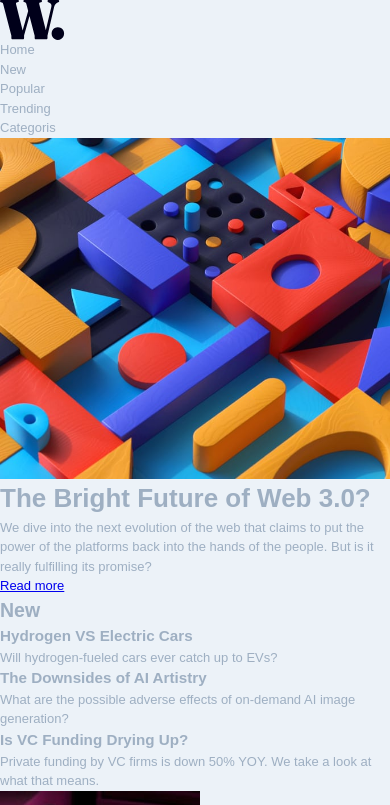
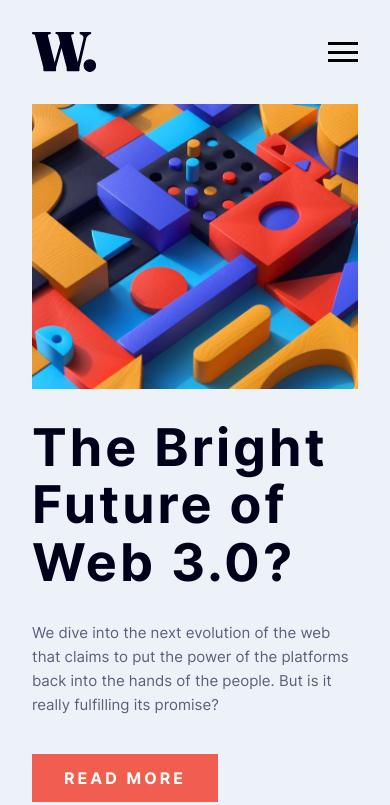
Before and after one commit to jeffagregado/article-grid, a plain HTML site: page index.html in a window 390 px wide. Shown: the top 805 px of the page. Drawn offline with Linux system fonts and the light colour scheme.

Commit message:
Done adding side menu for mobile

```diff
--- a/css/reset.css
+++ b/css/reset.css
@@ -56,3 +56,14 @@ ul li {
   padding: 0;
   margin: 0;
 }
+
+a {
+  text-decoration: none;
+  color: inherit;
+}
+
+button {
+  border: none;
+  background: none;
+  cursor: pointer;
+}
--- a/css/style.css
+++ b/css/style.css
@@ -1,8 +1,28 @@
+@font-face {
+	font-family: Inter;
+	src: url('../assets/fonts/static/Inter-Regular.ttf');
+}
+
+@font-face {
+	font-weight: bold;
+	font-family: Inter;
+	src: url('../assets/fonts/static/Inter-Bold.ttf');
+}
+
+/* @font-face {
+  font-family: Inter;
+  src: url('../assets/fonts/static/Inter-ExtraBold.ttf');
+  font-weight: bolder;
+} */
+
 :root {
-	--darkGrayishBlue: hsl(217, 19%, 35%);
-	--desaturatedDarkBlue: hsl(214, 17%, 51%);
-	--grayishBlue: hsl(212, 23%, 69%);
+	--offWhite: hsl(36, 100%, 99%);
+	--grayishBlue: hsl(233, 8%, 79%);
 	--lightGrayishBlue: hsl(210, 46%, 95%);
+	--darkGrayishBlue: hsl(236, 13%, 42%);
+	--veryDarkBlue: hsl(240, 100%, 5%);
+	--SoftOrange: hsl(35, 77%, 62%);
+	--SoftRed: hsl(5, 85%, 63%);
 
 	--mobile: 375px;
 	--desktop: 1440px;
@@ -10,8 +30,254 @@
 
 body {
 	background-color: var(--lightGrayishBlue);
-	color: var(--grayishBlue);
-	font-size: 13px;
-	font-family: 'Manrope', sans-serif;
+	color: var(--darkGrayishBlue);
+	font-size: 15px;
+	font-weight: 400;
+	font-family: Inter, sans-serif;
+}
+
+.container-inline {
 	container-type: inline-size;
 }
+
+.wrapper {
+	margin: 0 auto;
+	padding: 0 165px;
+	max-width: var(--desktop);
+	container-type: inline-size;
+}
+
+header {
+	display: flex;
+	margin: 89px 0 55px;
+	justify-content: space-between;
+	align-items: center;
+}
+
+.pc-nav .hamburger {
+	display: none;
+}
+
+.pc-nav .hamburger-line {
+	width: 100%;
+	height: 3px;
+	background-color: black;
+}
+
+.pc-nav ul {
+	display: flex;
+	justify-content: space-between;
+	gap: 43px;
+}
+
+.hero.grid {
+	display: grid;
+	margin-bottom: 72px;
+	grid-template-columns: 1fr 1fr 1fr;
+	grid-template-rows: 1fr auto;
+	gap: 30px;
+}
+
+.hero .col.banner {
+	grid-column: 1 / span 2;
+	grid-row: 1 / 2;
+}
+
+.banner picture,
+.banner picture img {
+	width: 100%;
+	height: 100%;
+}
+
+.col.quote {
+	grid-column: 1/2;
+	grid-row: 2/3;
+}
+.col.details {
+	grid-column: 2/3;
+	grid-row: 2/3;
+}
+.col.hero-aside {
+	grid-column: 3/4;
+	grid-row: 1 / 3;
+}
+
+.hero .quote h1 {
+	color: var(--veryDarkBlue);
+	font-size: 52px;
+	font-weight: 800;
+	line-height: 1.1;
+	letter-spacing: 3px;
+}
+
+.hero .details {
+	display: flex;
+	flex-direction: column;
+	justify-content: space-between;
+	gap: 37px;
+}
+.hero .details p {
+	line-height: 1.6;
+}
+
+.btn {
+	display: inline-block;
+	padding: 12px 32px;
+	background-color: var(--SoftRed);
+	color: var(--offWhite);
+	font-size: 16px;
+	font-weight: 700;
+	letter-spacing: 3px;
+	transition: 200ms ease-in-out;
+	align-self: flex-start;
+}
+.btn:hover,
+.btn:active {
+	background-color: var(--veryDarkBlue);
+}
+
+.hero-aside {
+	padding: 23px 24px;
+	background-color: var(--veryDarkBlue);
+}
+.hero-aside h2 {
+	margin-bottom: 20px;
+	color: var(--SoftOrange);
+	font-size: 40px;
+}
+.hero-aside h3,
+.hero-aside p {
+	color: white;
+}
+.hero-aside h3 {
+	margin-bottom: 8px;
+	font-size: 20px;
+}
+.hero-aside div:not(:last-child)::after {
+	display: block;
+	width: 100%;
+	margin: 32px 0 27px;
+	border: 1px solid var(--offWhite);
+	content: '';
+}
+
+.article-lists {
+	display: grid;
+	margin-bottom: 50px;
+	grid-template-columns: repeat(3, 1fr);
+	gap: 30px;
+}
+
+.article-card {
+	display: flex;
+	gap: 23px;
+}
+.article-card h4 {
+	margin-bottom: 10px;
+	font-size: 32px;
+	line-height: 1;
+}
+.article-card sub {
+	font-size: 18px;
+	font-weight: 700;
+}
+.article-card p {
+	margin-top: 10px;
+	line-height: 1.5;
+}
+.article-card img {
+	width: 100px;
+	height: 100%;
+}
+
+@container (max-width: 768px) {
+	.hero.grid {
+		grid-template-columns: 1fr;
+		grid-template-rows: auto auto auto;
+	}
+	.hero .col.banner {
+		grid-column: 1 / span 1;
+		grid-row: 1 / 2;
+	}
+	.col.quote {
+		grid-column: 1/2;
+		grid-row: 2/3;
+	}
+	.col.details {
+		grid-column: 1/2;
+		grid-row: 3/4;
+	}
+	.col.hero-aside {
+		grid-column: 1/2;
+		grid-row: 4/5;
+	}
+	.article-lists {
+		grid-template-columns: 1fr;
+	}
+}
+
+.mobile-sidemenu {
+	display: none;
+}
+
+@container (max-width: 700px) {
+	.pc-nav .hamburger {
+		display: flex;
+		width: 30px;
+		height: 20px;
+		cursor: pointer;
+		flex-direction: column;
+		justify-content: space-between;
+	}
+
+	.pc-nav .menu {
+		display: none;
+	}
+}
+
+@media only screen and (max-width: 1028px) {
+	.wrapper {
+		margin: 0 auto;
+		padding: 0 2rem;
+		max-width: 768px;
+	}
+	header {
+		margin: 2rem 0;
+	}
+}
+
+@media only screen and (max-width: 768px) {
+	.mobile-sidemenu .btn-close {
+		color: var(--veryDarkBlue);
+		font-size: 2.5rem;
+		font-family: Arial, Helvetica, sans-serif;
+		line-height: 1;
+		cursor: pointer;
+		align-self: flex-end;
+	}
+
+	.mobile-sidemenu {
+		display: flex;
+		position: fixed;
+		top: 0;
+		right: -60%;
+		z-index: 999;
+		width: 60%;
+		height: 100%;
+		padding: 2rem;
+		background-color: #fff;
+		flex-direction: column;
+		transition: right 0.5s ease-in-out;
+	}
+	.mobile-sidemenu.show {
+		right: 0;
+	}
+	.mobile-sidemenu .menu {
+		display: flex;
+		margin-top: 5rem;
+		color: var(--veryDarkBlue);
+		font-size: 1.3rem;
+		flex-direction: column;
+		gap: 1.5rem;
+	}
+}
--- a/index.html
+++ b/index.html
@@ -7,44 +7,59 @@
   <link rel="icon" type="image/png" sizes="32x32" href="./assets/images/favicon-32x32.png">
   <link rel="stylesheet" type="text/css" href="./css/reset.css">
   <link rel="stylesheet" type="text/css" href="./css/style.css">
+  <script src="./js/index.js" defer></script>
 
   <title>Frontend Mentor | News homepage</title>
 </head>
 <body>
-  <div class="wrapper">
-    <header>
+  <nav class="mobile-sidemenu">
+    <button class="btn-close">X</button>
+    <ul class="menu">
+      <li><a href="#">Home</a></li>
+      <li><a href="#">New</a></li>
+      <li><a href="#">Popular</a></li>
+      <li><a href="#">Trending</a></li>
+      <li><a href="#">Categories</a></li>
+    </ul>
+  </nav>
+  <div class="wrapper container-inline">
+    <header class="container-inline">
       <a href="./index.html" class="logo">
         <img src="./assets/images/logo.svg" alt="logo">
       </a>
-      <nav>
-        <ul>
-          <li>Home</li>
-          <li>New</li>
-          <li>Popular</li>
-          <li>Trending</li>
-          <li>Categoris</li>
+      <nav class="pc-nav">
+        <div class="hamburger">
+          <div class="hamburger-line"></div>
+          <div class="hamburger-line"></div>
+          <div class="hamburger-line"></div>
+        </div>
+        <ul class="menu">
+          <li><a href="#">Home</a></li>
+          <li><a href="#">New</a></li>
+          <li><a href="#">Popular</a></li>
+          <li><a href="#">Trending</a></li>
+          <li><a href="#">Categories</a></li>
         </ul>
       </nav>
     </header>
     <main>
-      <div class="hero grid">
-        <div>
+      <div class="hero grid container-inline">
+        <div class="col banner">
           <picture>
             <source srcset="./assets/images/image-web-3-desktop.jpg" media="(min-width: 1024px)">
             <source srcset="./assets/images/image-web-3-mobile.jpg" media="(min-width: 768px)">
             <img src="./assets/images/image-web-3-mobile.jpg" alt="hero image">
           </picture>
         </div>
-        <div>
+        <div class="col quote">
           <h1>The Bright Future of Web 3.0?</h1>
         </div>
-        <div>
+        <div class="col details">
           <p>We dive into the next evolution of the web that claims to put the power of the platforms back into the hands of the people.
             But is it really fulfilling its promise?</p>
-          <a href="#">Read more</a>
+          <a href="#" class="btn readmore">READ MORE</a>
         </div>
-        <div>
-          <aside>
+        <aside class="col hero-aside">
           <h2>New</h2>
           <div>
             <h3>Hydrogen VS Electric Cars</h3>
@@ -60,9 +75,8 @@
           </div>
         </aside>
       </div>
-      </div>
-      <section>
-        <div>
+      <section class="article-lists container-inline">
+        <div class="col article-card">
           <img src="./assets/images/image-retro-pcs.jpg" alt="retro">
           <div>
             <h4>01</h4>
@@ -70,7 +84,7 @@
             <p>What happens when old PCs are given modern upgrades?</p>
           </div>
         </div>
-        <div>
+        <div class="col article-card">
           <img src="./assets/images/image-top-laptops.jpg" alt="retro">
           <div>
             <h4>02</h4>
@@ -78,7 +92,7 @@
             <p>Our best picks for various needs and budgets.</p>
           </div>
         </div>
-        <div>
+        <div class="col article-card">
           <img src="./assets/images/image-gaming-growth.jpg" alt="retro">
           <div>
             <h4>03</h4>
--- /dev/null
+++ b/js/index.js
@@ -0,0 +1,10 @@
+const hamburger = document.querySelector(".hamburger");
+const btnClose = document.querySelector(".btn-close");
+const sideMenu = document.querySelector(".mobile-sidemenu");
+
+hamburger.addEventListener("click", () => {
+  sideMenu.classList.toggle("show");
+});
+btnClose.addEventListener("click", () => {
+  sideMenu.classList.toggle("show");
+});
```
Lines whose indentation alone changed are shown as unchanged.
